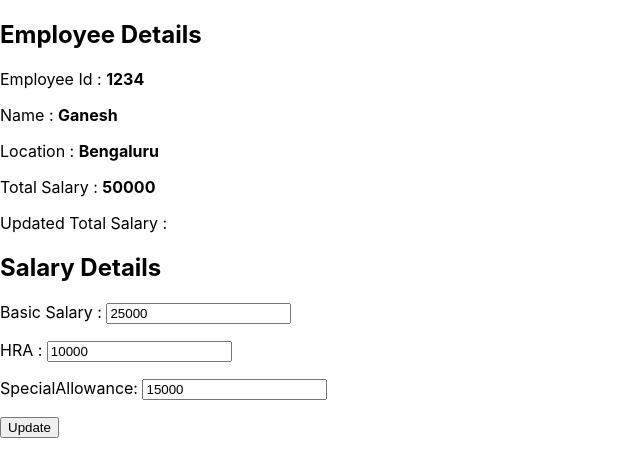
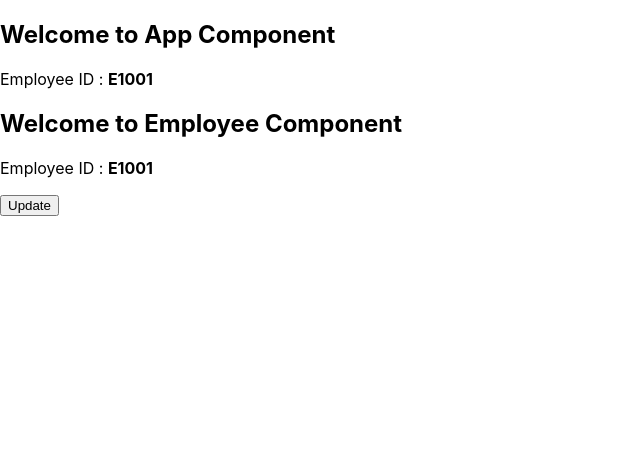
Before and after one commit to Sumukh01/Startup-Project, a React (Create React App) app: page / in a window 1280 px wide. Shown: the top 476 px of the page, without its empty margins (0-640 px from the left). Built offline with nearby package versions, Linux system fonts and the light colour scheme.

Commit message:
Commit without staging

```diff
--- a/src/index.js
+++ b/src/index.js
@@ -214,82 +214,202 @@
 
 //                          Interaction Between Class Components - Parent to Child Communication using Props
 
+// class Employee extends React.Component{
+//   constructor(props){
+//     super(props);
+//     this.state={
+//       updatedSalary: null
+//     }
+//   }
+
+//   getUpdatedSalary=(salary)=>{
+//     this.setState({updatedSalary: salary});
+//   }
+//   render(){
+//     return <div>
+//     <h2> Employee Details</h2>
+//     <p>
+//       <label> Employee Id : <b> {this.props.EmployeeId}</b></label>
+//     </p>
+//     <p>
+//       <label> Name : <b> {this.props.Name}</b></label>
+//     </p>
+//     <p>
+//       <label> Location : <b> {this.props.Location}</b></label>
+//     </p>
+//     <p>
+//       <label> Total Salary : <b> {this.props.Salary}</b></label>
+//     </p>
+//     <p>
+//       <label> Updated Total Salary : <b> {this.state.updatedSalary}</b> </label>
+//     </p>
+//     <Salary BasicSalary = {this.props.BasicSalary} HRA = {this.props.HRA} SpecialAllowance = {this.props.SpecialAllowance}
+//     onSalaryChanged = {this.getUpdatedSalary}></Salary>
+//     </div>
+//   }
+// }
+// class Salary extends React.Component{
+//   constructor(props){
+//     super(props);
+//     // this.state ={
+//     //   basic: this.props.BasicSalary,
+//     //   hra: this.props.HRA,
+//     //   specialAllowance: this.props.SpecialAllowance
+//     // }
+//     this.basic = React.createRef();
+//     this.hra = React.createRef();
+//     this.sa = React.createRef();
+//   }
+
+//   UpdateSalary=()=>{
+//       let salary=parseInt(this.basic.current.value) + parseInt(this.hra.current.value) + parseInt(this.sa.current.value);
+
+//       this.props.onSalaryChanged(salary); // Invoking the callback function passed from parent component
+//     }
+//   render(){
+//     return <div>
+//       <h2>Salary Details</h2>
+//       <p>
+//         <label> Basic Salary : <input type='text' ref={this.basic} defaultValue={this.props.BasicSalary}/> </label>
+//       </p>
+//       <p>
+//         <label> HRA : <input type='text' ref={this.hra} defaultValue={this.props.HRA}></input></label>
+//       </p>
+//       <p>
+//         <label> SpecialAllowance: <input type='text' ref={this.sa} defaultValue={this.props.SpecialAllowance}></input></label>
+//       </p>
+//       <button onClick={this.UpdateSalary}> Update</button>
+//     </div>
+//   }
+// }
 
 
+// const element = <Employee EmployeeId="1234" Name="Ganesh" Location="Bengaluru" Salary="50000" BasicSalary = "25000"
+// HRA = "10000" SpecialAllowance = "15000"></Employee>
 
-class Employee extends React.Component{
+// const root = ReactDOM.createRoot(document.getElementById("root"));
+// root.render(element);
+
+
+//                         Interaction Between Classes using Context
+
+
+// const employeeContext = React.createContext();
+// class App extends React.Component{
+//   constructor(props){
+//     super(props);
+//     this.state={
+//       Id: 'E1001',
+//       Name: 'Ramesh',
+//       Location: 'Bengaluru',
+//       Salary: '30000'
+//     }
+//   }
+
+//   changeEmployeeData=()=>{
+//     this.setState({
+//       Id: 102
+//     })
+//   }
+//   render(){
+//     return <div>
+//         <h2>Welcome to App Component</h2>
+//         <p>
+//           <label>Employee ID : <b> {this.state.Id} </b></label>
+//         </p>
+//         <employeeContext.Provider value={this.state}>
+//           <Employee></Employee>
+//         </employeeContext.Provider>
+//         <p>
+//           <button onClick={this.changeEmployeeData}>Update</button>
+//         </p>
+//       </div>
+//   }
+// }
+
+// class Employee extends React.Component{
+//   static contextType = employeeContext;
+//   render(){
+//     return <div>
+//       <h2>Welcome to Employee Component</h2>
+//       <p>
+//         <label> Employee ID : <b> {this.context.Id} </b></label>
+//       </p>
+//       <Salary></Salary>
+//     </div>
+//   }
+// }
+
+// class Salary extends React.Component{
+//   static contextType = employeeContext;
+//   render(){
+//     return <div>
+//       <h2>Welcome to Salary Component</h2>
+//       <p>
+//         <label> Employee ID : <b> {this.context.Id} </b></label>
+//       </p>
+//     </div>
+//   }
+// }
+
+// const element = <App></App>;
+// const root = ReactDOM.createRoot(document.getElementById("root"));
+// root.render(element);
+
+
+//                                           Interaction Between Components
+
+const employeeContext = React.createContext({
+  data: '',
+  changeEmployeeInfo: () => {}
+});
+class App extends React.Component{
   constructor(props){
     super(props);
-    this.state={
-      updatedSalary: null
-    }
+    this.state = {
+      data : {
+        Id: 'E1001',
+        Name: 'Ramesh',
+        Location: 'Bengaluru',
+        Salary: '30000'
+      },
+      changeEmployeeInfo: this.updateEmployeeDetails
+    };
   }
 
-  getUpdatedSalary=(salary)=>{
-    this.setState({updatedSalary: salary});
+  updateEmployeeDetails = () =>{
+    this.setState({data: {Id: 'E200'}});
   }
+
   render(){
     return <div>
-    <h2> Employee Details</h2>
+        <h2>Welcome to App Component</h2>
         <p>
-      <label> Employee Id : <b> {this.props.EmployeeId}</b></label>
+          <label>Employee ID : <b> {this.state.data.Id} </b></label>
         </p>
-    <p>
-      <label> Name : <b> {this.props.Name}</b></label>
-    </p>
-    <p>
-      <label> Location : <b> {this.props.Location}</b></label>
-    </p>
-    <p>
-      <label> Total Salary : <b> {this.props.Salary}</b></label>
-    </p>
-    <p>
-      <label> Updated Total Salary : <b> {this.state.updatedSalary}</b> </label>
-    </p>
-    <Salary BasicSalary = {this.props.BasicSalary} HRA = {this.props.HRA} SpecialAllowance = {this.props.SpecialAllowance}
-    onSalaryChanged = {this.getUpdatedSalary}></Salary>
+        <employeeContext.Provider value={this.state}>
+          <Employee></Employee>
+        </employeeContext.Provider>
+        {/* <p>
+          <button onClick={this.changeEmployeeData}>Update</button>
+        </p> */}
       </div>
   }
 }
 
-class Salary extends React.Component{
-  constructor(props){
-    super(props);
-    // this.state ={
-    //   basic: this.props.BasicSalary,
-    //   hra: this.props.HRA,
-    //   specialAllowance: this.props.SpecialAllowance
-    // }
-    this.basic = React.createRef();
-    this.hra = React.createRef();
-    this.sa = React.createRef();
-  }
-
-  UpdateSalary=()=>{
-      let salary=parseInt(this.basic.current.value) + parseInt(this.hra.current.value) + parseInt(this.sa.current.value);
-
-      this.props.onSalaryChanged(salary);
-    }
+class Employee extends React.Component{
+  static contextType = employeeContext;
   render(){
     return <div>
-      <h2>Salary Details</h2>
+      <h2>Welcome to Employee Component</h2>
       <p>
-        <label> Basic Salary : <input type='text' ref={this.basic} defaultValue={this.props.BasicSalary}/> </label>
+        <label> Employee ID : <b> {this.context.data.Id} </b></label>
       </p>
-      <p>
-        <label> HRA : <input type='text' ref={this.hra} defaultValue={this.props.HRA}></input></label>
-      </p>
-      <p>
-        <label> SpecialAllowance: <input type='text' ref={this.sa} defaultValue={this.props.SpecialAllowance}></input></label>
-      </p>
-      <button onClick={this.UpdateSalary}> Update</button>
+      <button onClick={this.context.changeEmployeeInfo}> Update </button>
     </div>
   }
 }
 
-
-const element = <Employee EmployeeId="1234" Name="Ganesh" Location="Bengaluru" Salary="50000" BasicSalary = "25000"
-HRA = "10000" SpecialAllowance = "15000"></Employee>
-
+const element = <App></App>;
 const root = ReactDOM.createRoot(document.getElementById("root"));
 root.render(element);
```
Lines whose indentation alone changed are shown as unchanged.
